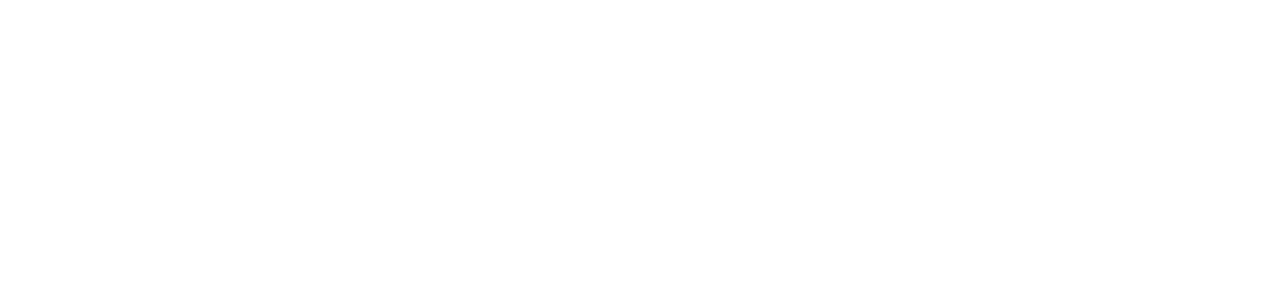
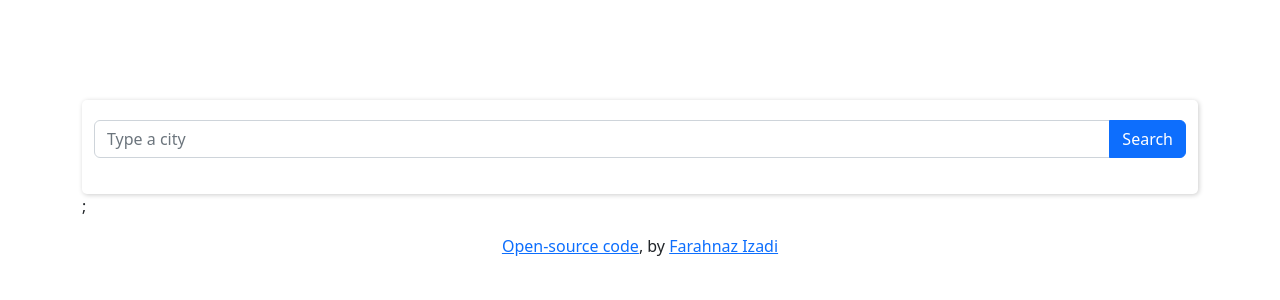
Before and after one commit to FarahnazIZ/weather-app-react, a React (Create React App) app: page / in a window 1280 px wide. Shown: the top 300 px of the page. Built offline with nearby package versions, Linux system fonts and the light colour scheme; no server answers.

Commit message:
Resolving bugs

```diff
--- a/src/App.js
+++ b/src/App.js
@@ -3,8 +3,10 @@
 import "./App.css";
 
 export default function App() {
+  return (
+    <div className="App">
+      <div className="container">
         <Weather />;
-  <div className="App">
         <div className="text-center mt-3">
           <a
             href="https://github.com/FarahnazIZ/weather-app-react"
@@ -22,5 +24,7 @@
             Farahnaz Izadi
           </a>
         </div>
-  </div>;
+      </div>
+    </div>
+  );
 }
--- a/src/Weather.js
+++ b/src/Weather.js
@@ -58,7 +58,7 @@
 
   if (info) {
     return (
-      <div className="App container border">
+      <div className="Weather container border">
         {form}
         <h1>{weather.name}</h1>
         <div className="info-style">{weather.description}</div>
@@ -78,7 +78,7 @@
     );
   } else {
     return (
-      <div className="App container">
+      <div className="Weather container">
         {form}
         <h1>{start("Singapore")}</h1>
       </div>
--- a/src/index.js
+++ b/src/index.js
@@ -8,9 +8,7 @@
 const root = ReactDOM.createRoot(document.getElementById("root"));
 root.render(
   <React.StrictMode>
-    <div className="container">
-      <App />
-    </div>
+    <App />
   </React.StrictMode>
 );
 
```
Lines whose indentation alone changed are shown as unchanged.
